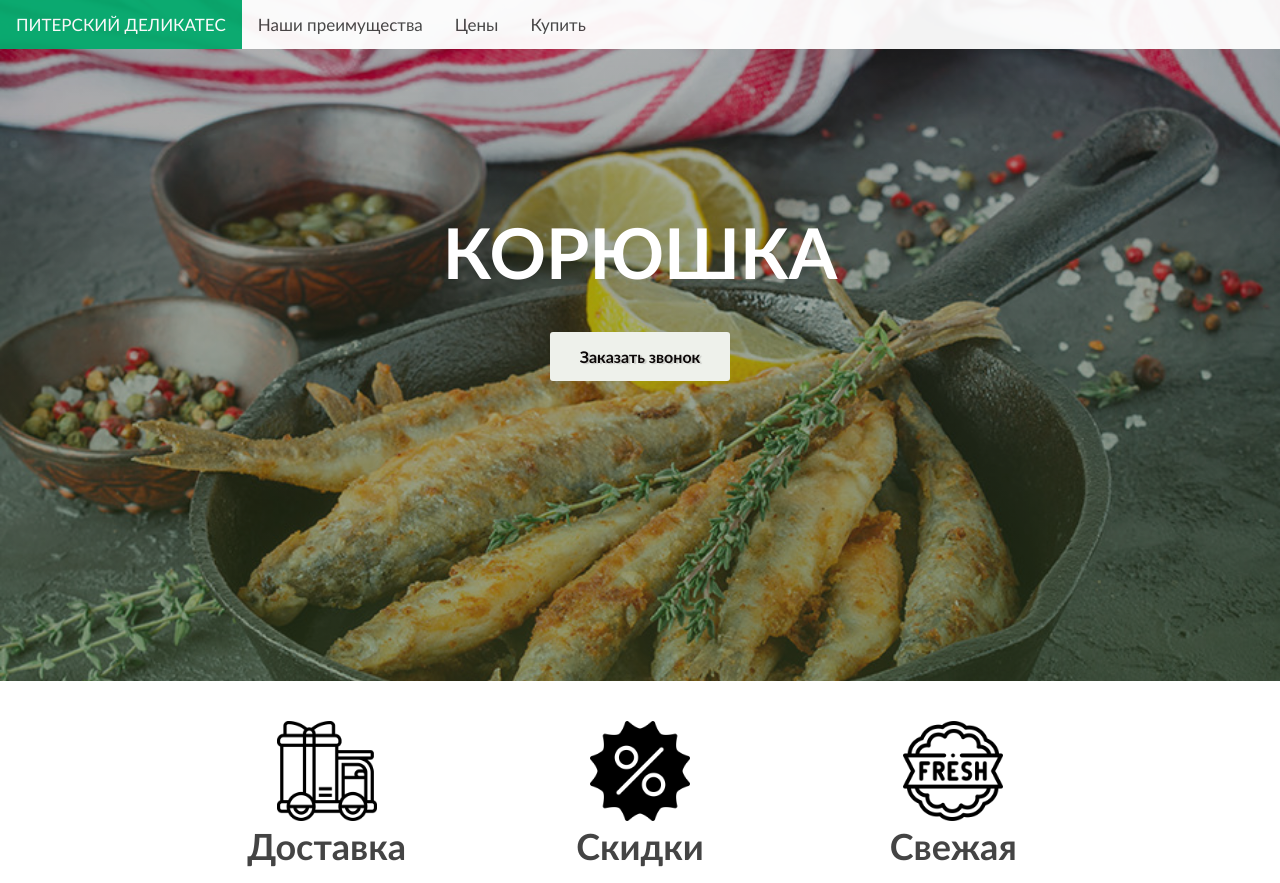
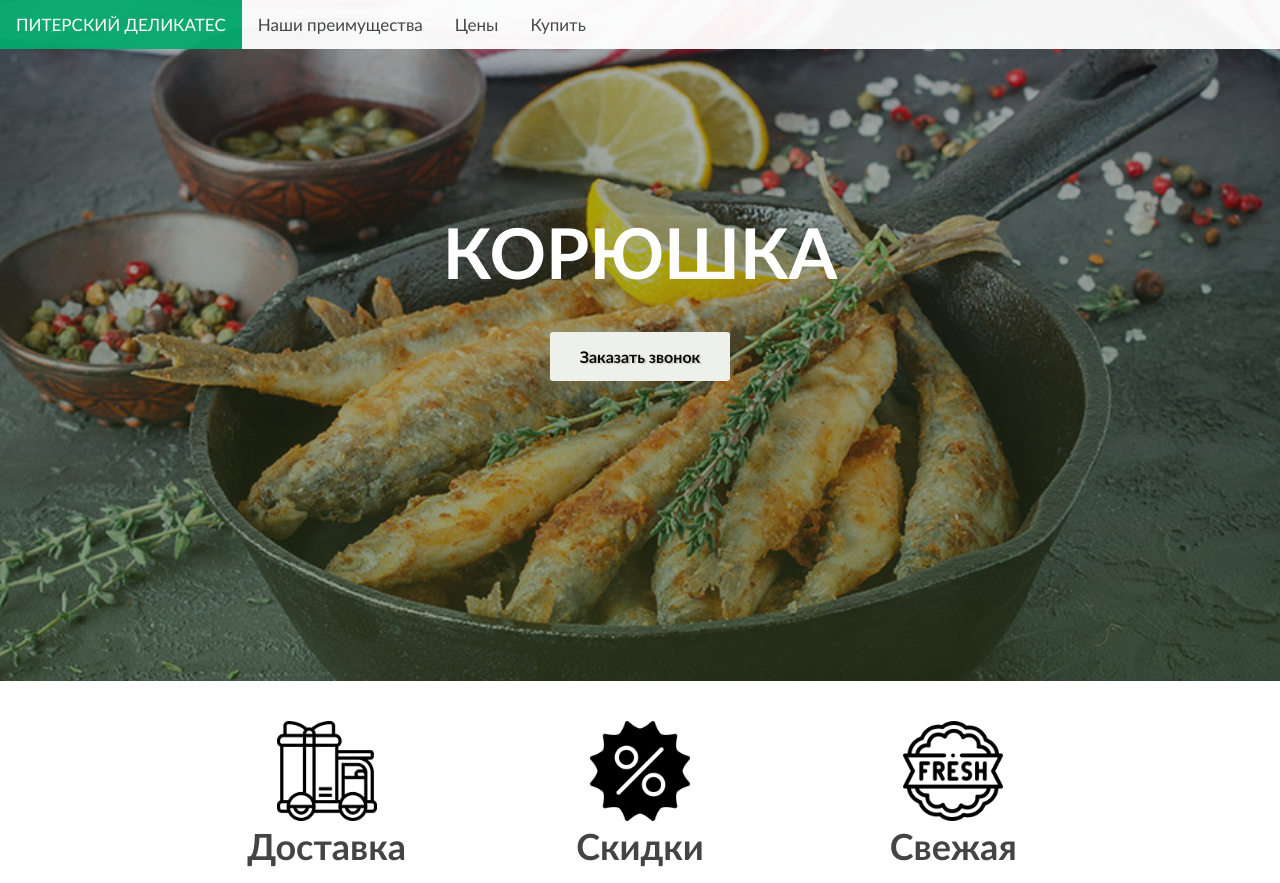
Before and after one commit to saw-code/fish-layout, a plain HTML site: page index.html in a window 1280 px wide. Shown: the top 883 px of the page. Drawn offline with nearby package versions, Linux system fonts and the light colour scheme.

Commit message:
add parallax

```diff
--- a/css/intro.css
+++ b/css/intro.css
@@ -1,6 +1,5 @@
 .intro {
-  background-image: linear-gradient(rgba(138, 186, 86, 0), rgba(138, 186, 86, 0.3) 95%),
-  url("../photo/fish.jpg");
+  background-image: linear-gradient(rgba(138, 186, 86, 0), rgba(138, 186, 86, 0.3) 95%);
   background-size: cover;
   background-repeat: no-repeat;
   background-attachment: scroll, fixed;
--- a/index.html
+++ b/index.html
@@ -17,6 +17,8 @@
   <link rel="stylesheet" href="https://cdnjs.cloudflare.com/ajax/libs/font-awesome/4.7.0/css/font-awesome.min.css">
 
   <script src="js/burger.js"></script>
+  <script src="https://ajax.googleapis.com/ajax/libs/jquery/1.11.0/jquery.min.js"></script>
+  <script src="js/parallax.js-1.5.0/parallax.min.js"></script>
 
   <link href="https://fonts.googleapis.com/css2?family=Quicksand:wght@500&display=swap" rel="stylesheet">
 </head>
@@ -32,7 +34,7 @@
   </a>
 </div>
 
-<div class="intro text-center" id="home">
+<div class="intro text-center parallax-window" data-parallax="scroll" data-image-src="photo/fish.jpg" id="home">
   <div class="dark-background">
     <h1 class="title-large">КОРЮШКА</h1>
     <a href="#" class="button button-white">Заказать звонок</a>
```
